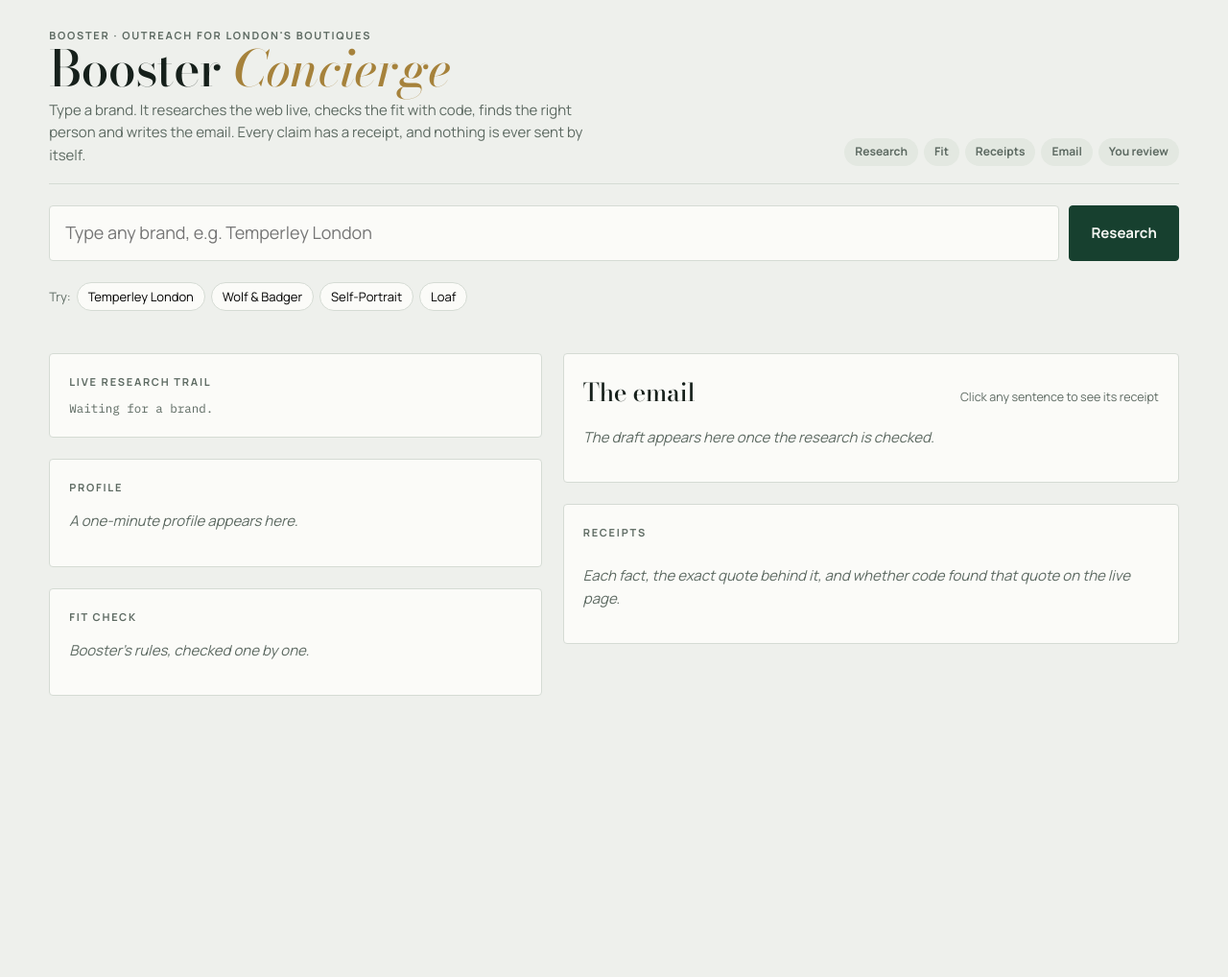
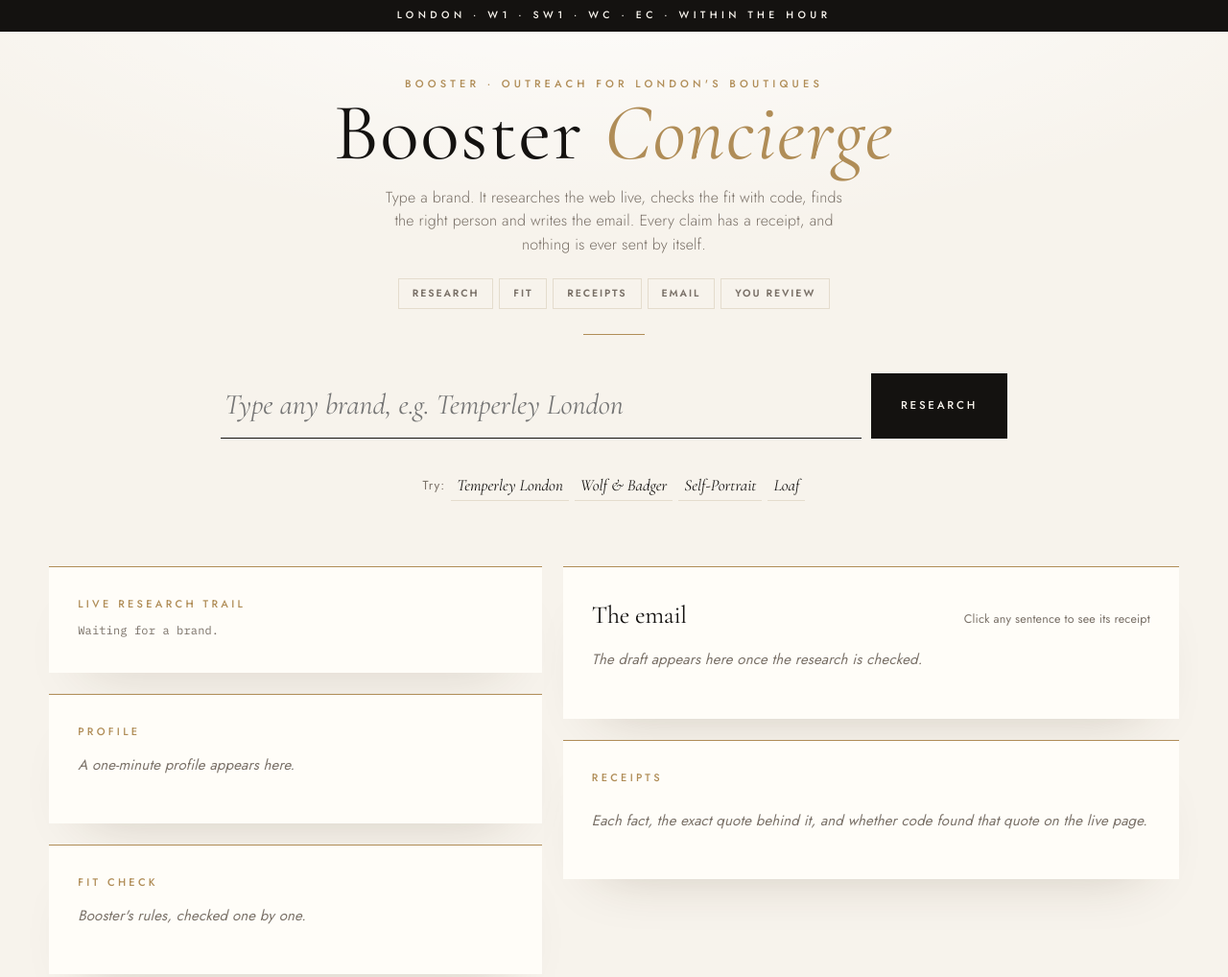
Before and after one commit to MalakMaki/Booster_Claude_Challenge, a website: page public/index.html in a window 1280 px wide. Shown: the top 1018 px of the page at 96% size. Before the commit the page ends 800 px from the top, so only its background shows below. Drawn offline with nearby package versions, Linux system fonts and the light colour scheme.

Commit message:
Maison design: ivory, ink and champagne gold
Co-Authored-By: Claude Opus 5.5 <noreply@anthropic.com>

```diff
--- a/public/index.html
+++ b/public/index.html
@@ -5,7 +5,7 @@
 <meta name="viewport" content="width=device-width,initial-scale=1">
 <title>Booster Concierge</title>
 <link rel="preconnect" href="https://fonts.googleapis.com">
-<link rel="stylesheet" href="https://fonts.googleapis.com/css2?family=Bodoni+Moda:ital,opsz,wght@0,6..96,400..700;1,6..96,400..600&family=Manrope:wght@400;500;600;700&family=IBM+Plex+Mono:wght@400;500&display=swap">
+<link rel="stylesheet" href="https://fonts.googleapis.com/css2?family=Cormorant+Garamond:ital,wght@0,300..700;1,300..700&family=Jost:wght@300;400;500;600&family=Bodoni+Moda:ital,opsz,wght@0,6..96,400..700;1,6..96,400..600&family=Manrope:wght@400;500;600;700&family=IBM+Plex+Mono:wght@400;500&display=swap">
 <style>
 :root{
   --bg:#EEF0EC; --surface:#FBFBF8; --ink:#16201B; --muted:#5D6A62; --line:#D5DBD4;
@@ -78,6 +78,51 @@ dl{margin:0;display:grid;gap:10px} dt{font-size:11px;letter-spacing:.14em;text-t
 .err{background:var(--badbg);color:var(--bad);padding:12px 14px;border-radius:4px}
 .empty{color:var(--muted);font-style:italic}
 .small{font-size:12.5px;color:var(--muted)}
+
+/* ---- Maison theme: ivory, ink, champagne gold ---- */
+:root{
+  --bg:#F7F3EC; --surface:#FFFDF8; --ink:#141210; --muted:#7A7168; --line:#E4DCCD;
+  --accent:#141210; --accent-ink:#F7F3EC; --gold:#B08D57; --chip:#EFE8DB;
+  --ok:#3E6B4E; --okbg:#EAF0E7; --warn:#9A6A1F; --warnbg:#F6EBD6; --bad:#8E2F2F; --badbg:#F5E4E0;
+  --display:"Cormorant Garamond","Bodoni Moda",Didot,Georgia,serif; --body:"Jost","Manrope",system-ui,sans-serif;
+}
+body{background:var(--bg) radial-gradient(1200px 500px at 50% -10%,#FFFFFF 0%,transparent 70%);padding-top:0;letter-spacing:.01em}
+body::before{content:"LONDON  ·  W1  ·  SW1  ·  WC  ·  EC  ·  WITHIN THE HOUR";display:block;text-align:center;font:500 10.5px/1 var(--body);letter-spacing:.42em;color:var(--accent-ink);background:var(--ink);padding:11px 0;margin:0 calc(-1*max(16px,4vw)) 46px}
+.wrap{gap:34px}
+header{flex-direction:column;align-items:center;text-align:center;border-bottom:0;padding-bottom:6px;gap:22px}
+header h1{font-size:clamp(46px,7vw,84px);font-weight:400;letter-spacing:.02em}
+header h1 em{font-weight:400}
+header p{margin:14px auto 0;font-size:16px;font-weight:300;max-width:54ch}
+header .eyebrow{letter-spacing:.38em;color:var(--gold)}
+header::after{content:"";display:block;width:64px;height:1px;background:var(--gold);margin:4px auto 0}
+.steps span{background:transparent;border:1px solid var(--line);border-radius:0;letter-spacing:.18em;text-transform:uppercase;font-size:10.5px;padding:7px 14px}
+.steps span.on{background:var(--ink);color:var(--accent-ink);border-color:var(--ink)}
+.steps span.done{background:transparent;color:var(--gold);border-color:var(--gold)}
+form{max-width:820px;width:100%;margin:0 auto}
+input{border:0;border-bottom:1px solid var(--ink);border-radius:0;background:transparent;font-family:var(--display);font-size:30px;font-style:italic;padding:10px 4px}
+input:focus{outline:none;border-bottom-color:var(--gold)}
+.btn{border-radius:0;letter-spacing:.24em;text-transform:uppercase;font-size:11.5px;font-weight:500;padding:15px 30px;transition:background .3s,color .3s}
+.btn:hover:not(:disabled){background:var(--gold);border-color:var(--gold)}
+.btn.ghost{border-color:var(--ink)}
+.btn.ghost:hover:not(:disabled){background:var(--ink);color:var(--accent-ink)}
+.chips{justify-content:center;letter-spacing:.08em}
+.chips button{border-radius:0;border:0;border-bottom:1px solid var(--line);background:transparent;font-family:var(--display);font-style:italic;font-size:17px;padding:2px 6px;color:var(--ink);transition:border-color .3s}
+.chips button:hover{border-bottom-color:var(--gold)}
+.card{border:0;border-top:1px solid var(--gold);border-radius:0;padding:30px 30px 34px;box-shadow:0 30px 60px -40px rgba(60,40,10,.25)}
+.eyebrow{letter-spacing:.3em;font-weight:500;color:var(--gold)}
+h2,h3{font-weight:400}
+.letter{background:var(--surface);border:1px solid var(--line);border-radius:0;padding:40px 46px;font-family:var(--display);font-size:20px;line-height:1.7;box-shadow:inset 0 0 0 6px var(--surface),inset 0 0 0 7px var(--line)}
+.letter .subj{font-family:var(--body);font-size:13px;letter-spacing:.14em;text-transform:uppercase;font-weight:500;color:var(--muted)}
+.fact{border-radius:0;border-color:var(--line);background:var(--bg)}
+.fact.hl{outline:1px solid var(--gold);background:var(--surface)}
+.tag{border-radius:0;letter-spacing:.14em;font-weight:500}
+.tag.code{background:var(--ink)}
+.verdict{border-radius:0;font-size:28px;padding:4px 18px}
+.gate{border-radius:0}
+.trail{font-size:12px}
+section{animation:rise .7s ease both}
+@keyframes rise{from{opacity:.001;transform:translateY(8px)}to{opacity:1;transform:none}}
+@media (prefers-reduced-motion:reduce){section{animation:none}}
 </style>
 </head>
 <body>
```
